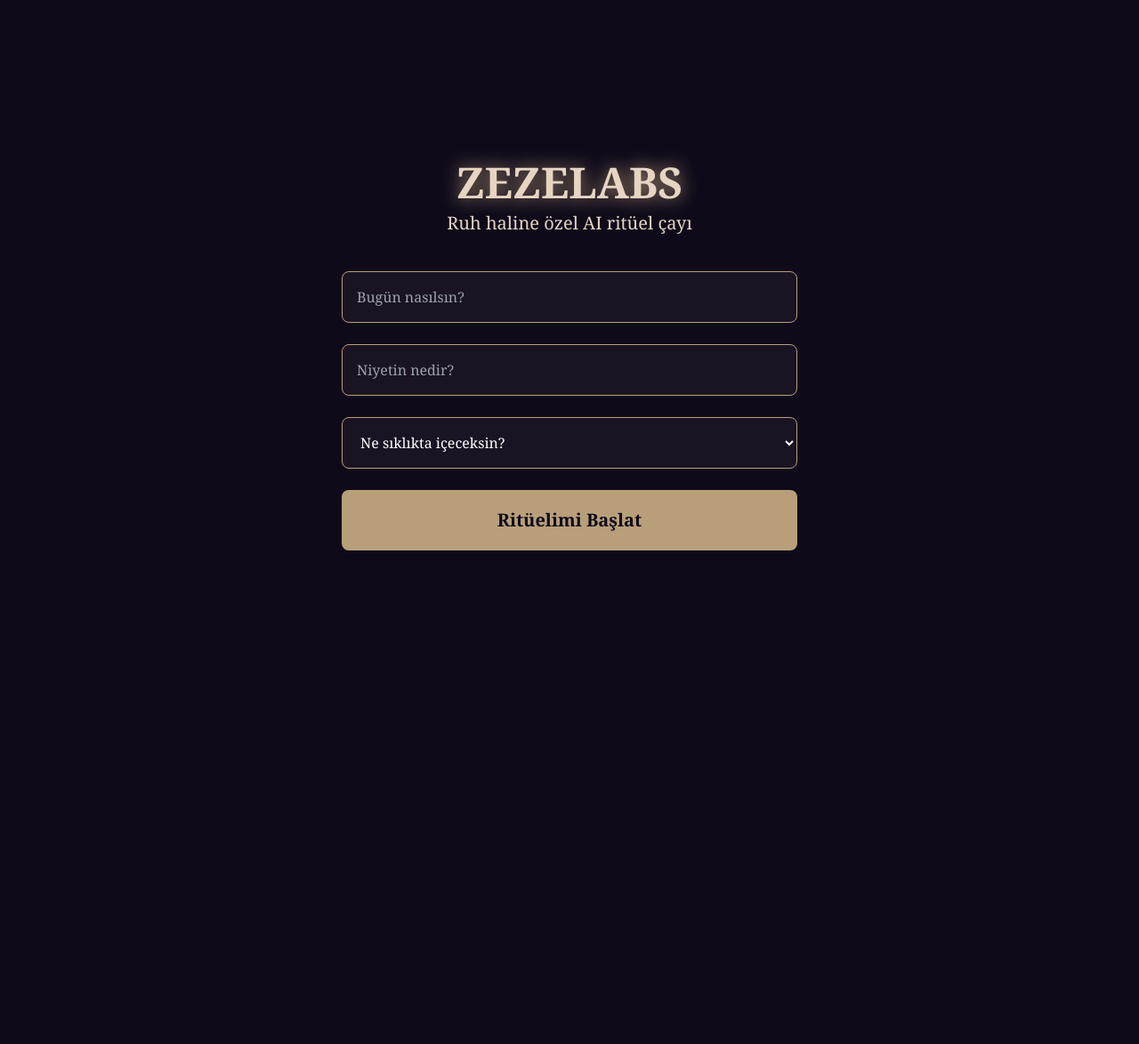
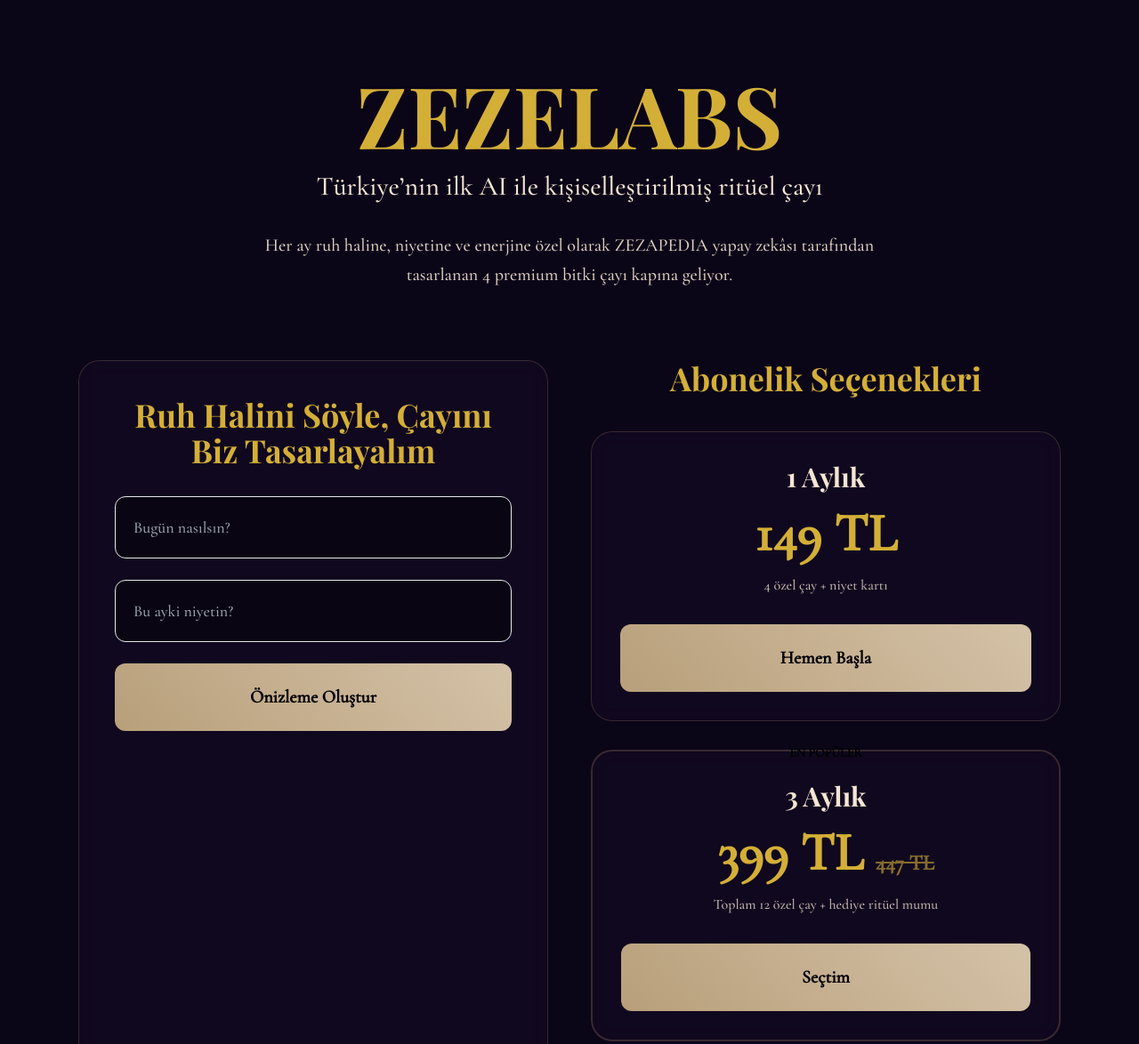
Before and after one commit to zezepedia/zezelabs, a plain HTML site: page index.html in a window 1280 px wide. Shown: the top 1174 px of the page at 89% size. Before the commit the page ends 800 px from the top, so only its background shows below. Drawn offline with nearby package versions, Linux system fonts and the light colour scheme.

Commit message:
index.html

```diff
--- a/index.html
+++ b/index.html
@@ -1,40 +1,116 @@
 <!DOCTYPE html>
 <html lang="tr">
 <head>
-  <meta charset="UTF-8" />
-  <meta name="viewport" content="width=device-width, initial-scale=1.0"/>
-  <title>ZEZELABS – AI Ritüel Çayı</title>
+  <meta charset="UTF-8">
+  <meta name="viewport" content="width=device-width, initial-scale=1.0">
+  <title>ZEZELABS • Türkiye’nin İlk AI Ritüel Çayı</title>
   <script src="https://cdn.tailwindcss.com"></script>
+  <link href="https://fonts.googleapis.com/css2?family=Playfair+Display:wght@700&family=Cormorant+Garamond:wght@300;500&display=swap" rel="stylesheet">
   <style>
-    body { background: #0f0a1a; color: #e6d5c3; font-family: 'Georgia', serif; }
-    .glow { text-shadow: 0 0 20px #b89f7a; }
+    body { background: #0b0518; color: #f5e6d3; font-family: 'Cormorant Garamond', serif; }
+    h1,h2,h3 { font-family: 'Playfair Display', serif; }
+    .gold { color: #d4af37; }
+    .btn { background: linear-gradient(45deg, #b89f7a, #d4c2a8); transition: all 0.4s; }
+    .btn:hover { transform: translateY(-4px); box-shadow: 0 20px 40px rgba(212,175,122,0.3); }
+    .card { background: rgba(20,10,35,0.6); backdrop-filter: blur(12px); border: 1px solid rgba(212,175,122,0.2); }
   </style>
 </head>
-<body class="min-h-screen flex items-center justify-center">
-  <div class="max-w-lg w-full mx-4 text-center">
-    <h1 class="text-5xl font-bold glow mb-2">ZEZELABS</h1>
-    <p class="text-xl mb-10">Ruh haline özel AI ritüel çayı</p>
+<body class="min-h-screen">
 
-    <div id="quiz" class="space-y-6">
-      <input id="mood" placeholder="Bugün nasılsın?" class="w-full p-4 rounded-lg bg-[#1a1324] border border-[#b89f7a] text-white" />
-      <input id="intention" placeholder="Niyetin nedir?" class="w-full p-4 rounded-lg bg-[#1a1324] border border-[#b89f7a] text-white" />
+  <!-- Hero -->
+  <section class="text-center py-20 px-6">
+    <h1 class="text-6xl md:text-8xl font-bold gold mb-4">ZEZELABS</h1>
+    <p class="text-2xl md:text-3xl mb-8">Türkiye’nin ilk AI ile kişiselleştirilmiş ritüel çayı</p>
+    <p class="text-xl max-w-3xl mx-auto opacity-90 leading-relaxed">
+      Her ay ruh haline, niyetine ve enerjine özel olarak ZEZAPEDIA yapay zekâsı tarafından tasarlanan
+      4 premium bitki çayı kapına geliyor.
+    </p>
+  </section>
 
-      <select id="frequency" class="w-full p-4 rounded-lg bg-[#1a1324] border border-[#b89f7a] text-white">
-        <option value="">Ne sıklıkta içeceksin?</option>
-        <option>Günde 1 kez</option>
-        <option>Günde 2 kez</option>
-        <option>Sadece akşamları</option>
-      </select>
+  <!-- Quiz + Abonelik Seçenekleri -->
+  <section class="max-w-6xl mx-auto px-6 grid md:grid-cols-2 gap-12 mb-20">
 
-      <button onclick="createRitual()" class="w-full bg-[#b89f7a] hover:bg-[#d4c2a8] text-[#0f0a1a] font-bold py-5 rounded-lg text-xl transition">
-        Ritüelimi Başlat
-      </button>
+    <!-- Sol: AI Quiz -->
+    <div class="card p-10 rounded-3xl">
+      <h2 class="text-4xl gold mb-8 text-center">Ruh Halini Söyle, Çayını Biz Tasarlayalım</h2>
+      <div class="space-y-6">
+        <input id="mood" placeholder="Bugün nasılsın?" class="w-full p-5 rounded-xl bg-black/40 border border-gold/30 text-white text-lg">
+        <input id="intention" placeholder="Bu ayki niyetin?" class="w-full p-5 rounded-xl bg-black/40 border border-gold/30 text-white text-lg">
+        <button onclick="generatePreview()" class="w-full btn text-black font-bold text-xl py-6 rounded-xl">
+          Önizleme Oluştur
+        </button>
+      </div>
+      <div id="preview" class="hidden mt-8 p-8 bg-black/50 rounded-2xl border border-gold/20">
+        <h3 class="text-2xl gold mb-4">Bu ayki özel karışımın:</h3>
+        <p id="ai-result" class="text-xl italic"></p>
+      </div>
     </div>
 
-    <div id="result" class="hidden mt-10 space-y-6 animate-pulse">
-      <h2 id="ritualName" class="text-4xl glow"></h2>
-      <div id="blend" class="text-2xl"></div>
-      <ol id="steps" class="text-left text-lg space-y-3 mt-8"></ol>
+    <!-- Sağ: Abonelik Paketleri -->
+    <div class="space-y-8">
+      <h2 class="text-4xl gold text-center mb-10">Abonelik Seçenekleri</h2>
+
+      <div class="card p-8 rounded-3xl text-center hover:border-gold/60 transition">
+        <h3 class="text-3xl mb-4">1 Aylık</h3>
+        <p class="text-6xl font-bold gold mb-4">149 TL</p>
+        <p class="mb-8 opacity-80">4 özel çay + niyet kartı</p>
+        <a href="https://buy.stripe.com/28o8wE5bN6aB5kE6oo" class="block btn text-black font-bold text-xl py-6 rounded-xl">Hemen Başla</a>
+      </div>
+
+      <div class="card p-8 rounded-3xl text-center border-2 border-gold/60 relative hover:border-gold transition">
+        <span class="absolute -top-4 left-1/2 -translate-x-1/2 bg-gold text-black px-6 py-2 rounded-full text-sm font-bold">EN POPÜLER</span>
+        <h3 class="text-3xl mb-4">3 Aylık</h3>
+        <p class="text-6xl font-bold gold mb-4">399 TL <span class="text-2xl line-through opacity-60">447 TL</span></p>
+        <p class="mb-8 opacity-80">Toplam 12 özel çay + hediye ritüel mumu</p>
+        <a href="https://buy.stripe.com/28o3EQ5bN9iJ7qQ8ww" class="block btn text-black font-bold text-xl py-6 rounded-xl">Seçtim</a>
+      </div>
+
+      <div class="card p-8 rounded-3xl text-center hover:border-gold/60 transition">
+        <h3 class="text-3xl mb-4">6 Aylık</h3>
+        <p class="text-6xl font-bold gold mb-4">749 TL <span class="text-2xl line-through opacity-60">894 TL</span></p>
+        <p class="mb-8 opacity-80">Toplam 24 özel çay + mum + özel ahşap kutu</p>
+        <a href="https://buy.stripe.com/28o6sA7fZ2Qt9wA4gh" class="block btn text-black font-bold text-xl py-6 rounded-xl">En İyisi Bu</a>
+      </div>
+    </div>
+  </section>
+
+  <!-- Alt Bilgi -->
+  <footer class="text-center py-12 opacity-60">
+    <p>3-5 iş günü içinde kapında • Kargo ücretsiz • İptal etmek her zaman ücretsiz</p>
+    <p class="mt-4">© 2025 ZEZELABS • Türkiye’nin ilk AI ritüel çayı</p>
+  </footer>
+
+  <script>
+    async function generatePreview() {
+      const mood = document.getElementById("mood").value || "huzurlu";
+      const intention = document.getElementById("intention").value || "içimdeki gücü uyandırmak";
+
+      const prompt = `Ruh hali: "${mood}". Niyet: "${intention}".
+      Sadece 2 satır Türkçe kısa cümle döndür, başka hiçbir şey yazma.`;
+
+      const res = await fetch("https://api.groq.com/openai/v1/chat/completions", {
+        method: "POST",
+        headers: {
+          "Authorization": "Bearer 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",
+          "Content-Type": "application/json"
+        },
+        body: JSON.stringify({
+          model: "llama-3.1-70b-versatile",
+          temperature: 0.9,
+          max_tokens: 100,
+          messages: [{role:"user", content: prompt}]
+        })
+      });
+
+      const data = await res.json();
+      const text = data.choices[0].message.content.trim();
+
+      document.getElementById("ai-result").innerText = text || "Bu ay sana çok yakışacak bir karışım hazırladık…";
+      document.getElementById("preview").classList.remove("hidden");
+    }
+  </script>
+</body>
+</html>      <ol id="steps" class="text-left text-lg space-y-3 mt-8"></ol>
       <p id="niyet" class="text-2xl italic mt-10 glow"></p>
 
       <button onclick="window.location.href='https://buy.stripe.com/test_3cs7sA4ZJ5Zx9oA000'"
```
